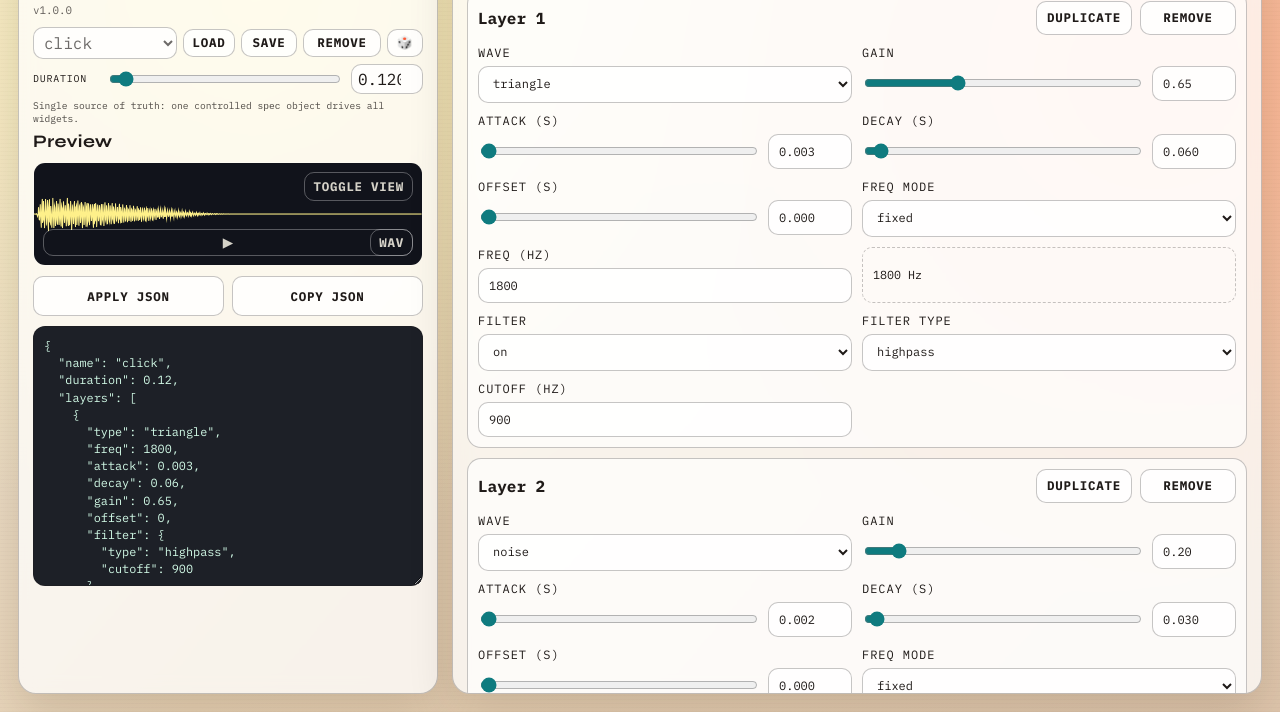
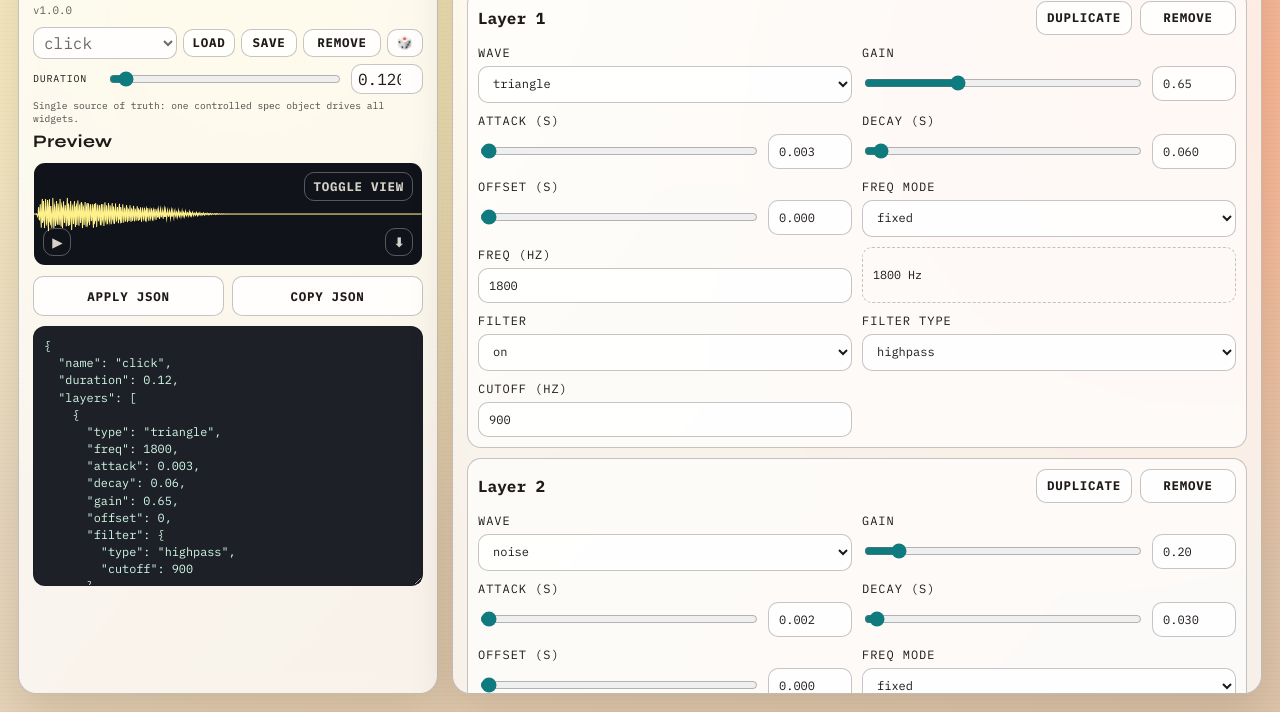
Before and after one commit to to5ta/sfx-gen, a website built with Vite: page index.html in a window 1280 px wide. Shown: the part 88-800 px from the top of the page. Built offline with nearby package versions, Linux system fonts and the light colour scheme.

Commit message:
Use compact icon-only play and download controls

```diff
--- a/src/main.js
+++ b/src/main.js
@@ -89,9 +89,9 @@
       <div class="preview-stack">
         <canvas id="waveCanvas" class="preview-canvas" width="760" height="200" title="Click to switch view"></canvas>
         <canvas id="specCanvas" class="preview-canvas" width="760" height="200" title="Click to switch view"></canvas>
-        <button id="playToggleBtn" class="inline-hint inline-play" type="button" title="Play/Stop">&#9654;</button>
+        <button id="playToggleBtn" class="inline-hint inline-play overlay-mini" type="button" title="Play/Stop">&#9654;</button>
         <button id="canvasToggleHint" class="inline-hint" type="button">toggle view</button>
-        <button id="downloadInlineBtn" class="inline-hint inline-download" type="button" title="Download WAV">wav</button>
+        <button id="downloadInlineBtn" class="inline-hint inline-download overlay-mini" type="button" title="Download WAV">&#11015;</button>
       </div>
       <div class="row-buttons json-actions">
         <button id="applyJsonBtn" type="button">Apply JSON</button>
--- a/src/styles.css
+++ b/src/styles.css
@@ -354,6 +354,16 @@
   padding: 5px 8px;
 }
 
+.overlay-mini {
+  min-width: 28px;
+  width: 28px;
+  height: 28px;
+  padding: 0;
+  line-height: 1;
+  letter-spacing: 0;
+  text-transform: none;
+}
+
 .json-actions {
   grid-template-columns: repeat(2, minmax(0, 1fr));
 }
```
